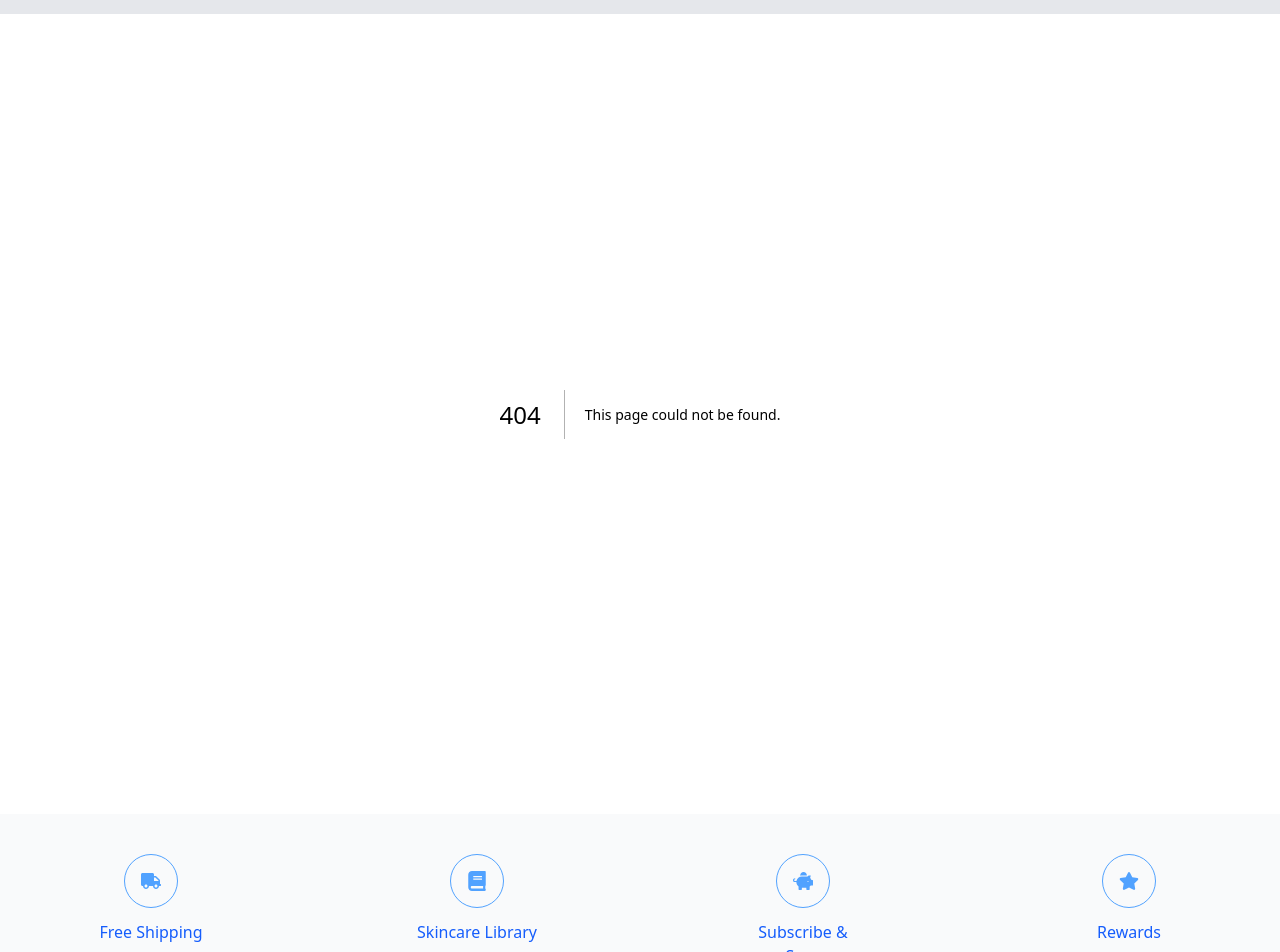
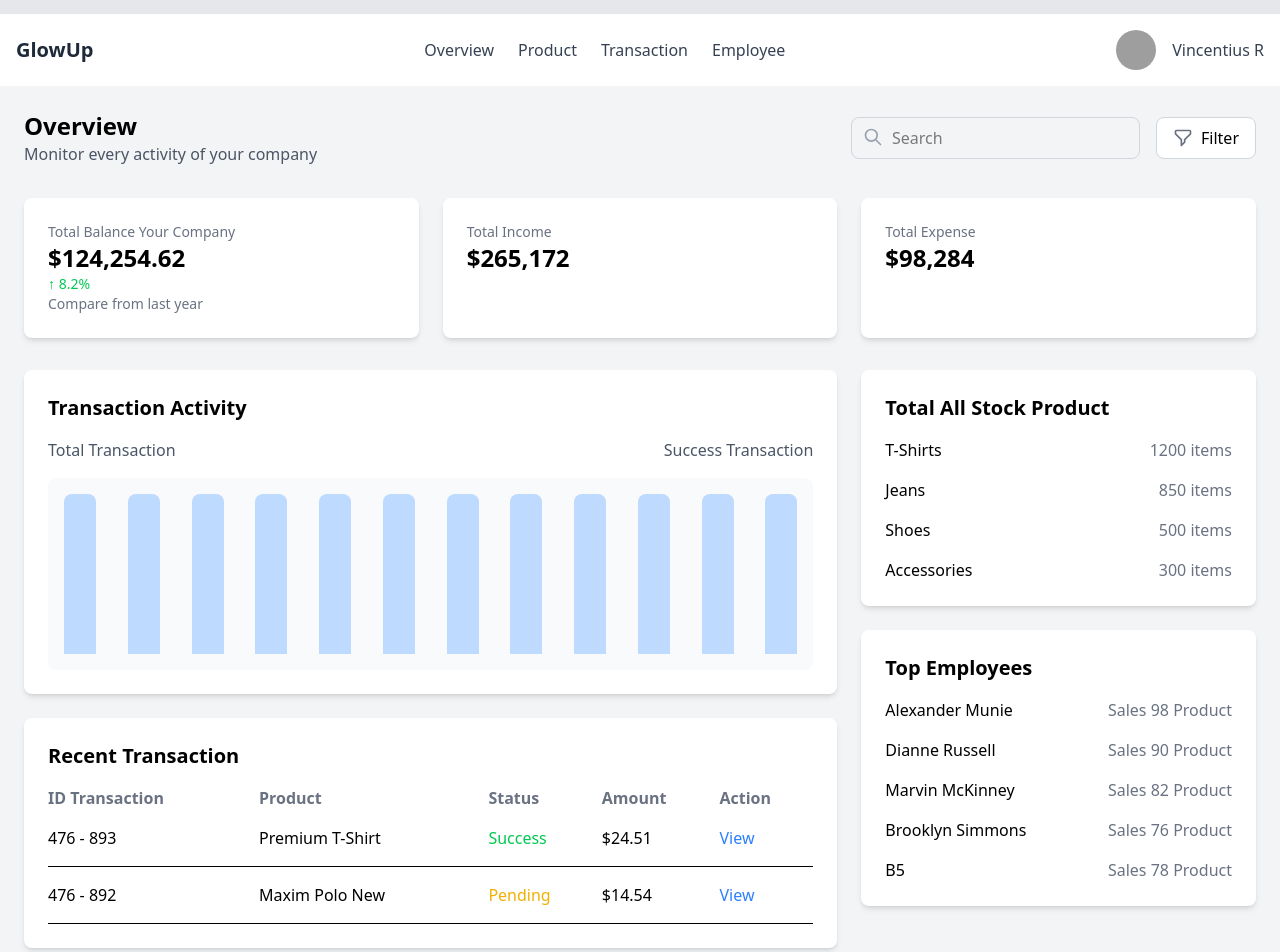
Before and after one commit to SWD392-JS1701/fe, a Next.js app: page /overview in a window 1280 px wide. Before the commit this address had no page. Shown: the part 220-1172 px from the top of the page. Built offline with nearby package versions, Linux system fonts and the light colour scheme; grey boxes are pictures that could not be loaded.

Commit message:
adding admin dashboard

```diff
--- a/app/(auth)/sign-in/page.tsx
+++ b/app/(auth)/sign-in/page.tsx
@@ -32,7 +32,12 @@ const SignIn: FC = () => {
     try {
       const data = await login(formData.email, formData.password);
       localStorage.setItem("access_token", JSON.stringify(data));
-      router.push("/");
+
+      if (data.role === "Admin") {
+        router.push("/overview");
+      } else {
+        router.push("/");
+      }
     } catch (err: any) {
       setError(err.message);
     } finally {
--- a/app/(auth)/sign-up/page.tsx
+++ b/app/(auth)/sign-up/page.tsx
@@ -75,7 +75,6 @@ const SignUp: FC = () => {
     }
 
     try {
-      console.log("Registering user", formData);
       await register(
         formData.name,
         formData.email,
@@ -85,7 +84,6 @@ const SignUp: FC = () => {
         formData.phone,
         formData.address
       );
-      console.log("Registration successful");
       router.push("/sign-in");
     } catch (error) {
       console.error("Registration failed", error);
--- /dev/null
+++ b/app/(page)/overview/page.tsx
@@ -0,0 +1,198 @@
+import AdminNavbar from "@/components/AdminNavbar";
+import React from "react";
+
+const AdminPage = () => {
+  // Sample data for Total All Stock Product
+  const totalStockProducts = [
+    { name: "T-Shirts", quantity: 1200 },
+    { name: "Jeans", quantity: 850 },
+    { name: "Shoes", quantity: 500 },
+    { name: "Accessories", quantity: 300 },
+  ];
+
+  return (
+    <>
+      {/* Admin Navbar */}
+      <AdminNavbar />
+
+      <div className="min-h-screen bg-gray-100 p-6">
+        {/* Header */}
+        <header className="mb-8 flex justify-between items-center">
+          <div>
+            <h1 className="text-2xl font-bold">Overview</h1>
+            <p className="text-gray-600">
+              Monitor every activity of your company
+            </p>
+          </div>
+
+          {/* Search Bar and Filter Button */}
+          <div className="flex items-center gap-4">
+            <div className="relative">
+              <input
+                type="text"
+                placeholder="Search"
+                className="pl-10 pr-4 py-2 border border-gray-300 rounded-lg focus:outline-none focus:ring-2 focus:ring-blue-500"
+              />
+              <svg
+                className="w-5 h-5 absolute left-3 top-2.5 text-gray-400"
+                fill="none"
+                stroke="currentColor"
+                viewBox="0 0 24 24"
+              >
+                <path
+                  strokeLinecap="round"
+                  strokeLinejoin="round"
+                  strokeWidth="2"
+                  d="M21 21l-6-6m2-5a7 7 0 11-14 0 7 7 0 0114 0z"
+                />
+              </svg>
+            </div>
+
+            <button className="flex items-center gap-2 px-4 py-2 bg-white border border-gray-300 rounded-lg hover:bg-gray-50">
+              <svg
+                className="w-5 h-5 text-gray-500"
+                fill="none"
+                stroke="currentColor"
+                viewBox="0 0 24 24"
+              >
+                <path
+                  strokeLinecap="round"
+                  strokeLinejoin="round"
+                  strokeWidth="2"
+                  d="M3 4a1 1 0 011-1h16a1 1 0 011 1v2.586a1 1 0 01-.293.707l-6.414 6.414a1 1 0 00-.293.707V17l-4 4v-6.586a1 1 0 00-.293-.707L3.293 7.293A1 1 0 013 6.586V4z"
+                />
+              </svg>
+              <span>Filter</span>
+            </button>
+          </div>
+        </header>
+
+        {/* Total Balance Section */}
+        <div className="grid grid-cols-1 md:grid-cols-3 gap-6 mb-8">
+          <div className="bg-white p-6 rounded-lg shadow-md">
+            <h2 className="text-gray-500 text-sm">
+              Total Balance Your Company
+            </h2>
+            <p className="text-2xl font-bold">$124,254.62</p>
+            <p className="text-green-500 text-sm">↑ 8.2%</p>
+            <p className="text-gray-500 text-sm">Compare from last year</p>
+          </div>
+          <div className="bg-white p-6 rounded-lg shadow-md">
+            <h2 className="text-gray-500 text-sm">Total Income</h2>
+            <p className="text-2xl font-bold">$265,172</p>
+          </div>
+          <div className="bg-white p-6 rounded-lg shadow-md">
+            <h2 className="text-gray-500 text-sm">Total Expense</h2>
+            <p className="text-2xl font-bold">$98,284</p>
+          </div>
+        </div>
+
+        {/* Main Content Grid */}
+        <div className="grid grid-cols-1 lg:grid-cols-3 gap-6">
+          {/* Left Column (2/3 width) */}
+          <div className="lg:col-span-2 space-y-6">
+            {/* Transaction Activity Section */}
+            <div className="bg-white p-6 rounded-lg shadow-md">
+              <h2 className="text-xl font-bold mb-4">Transaction Activity</h2>
+              <div className="flex justify-between items-center mb-4">
+                <p className="text-gray-600">Total Transaction</p>
+                <p className="text-gray-600">Success Transaction</p>
+              </div>
+              <div className="h-48 bg-gray-50 rounded-lg p-4">
+                {/* Placeholder for Chart */}
+                <div className="flex justify-between h-full">
+                  {[...Array(12)].map((_, i) => (
+                    <div key={i} className="w-8 bg-blue-200 rounded-t-lg"></div>
+                  ))}
+                </div>
+              </div>
+            </div>
+
+            {/* Recent Transaction Section */}
+            <div className="bg-white p-6 rounded-lg shadow-md">
+              <h2 className="text-xl font-bold mb-4">Recent Transaction</h2>
+              <table className="w-full">
+                <thead>
+                  <tr className="text-left text-gray-500">
+                    <th>ID Transaction</th>
+                    <th>Product</th>
+                    <th>Status</th>
+                    <th>Amount</th>
+                    <th>Action</th>
+                  </tr>
+                </thead>
+                <tbody>
+                  <tr className="border-b">
+                    <td className="py-4">476 - 893</td>
+                    <td>Premium T-Shirt</td>
+                    <td className="text-green-500">Success</td>
+                    <td>$24.51</td>
+                    <td>
+                      <button className="text-blue-500">View</button>
+                    </td>
+                  </tr>
+                  <tr className="border-b">
+                    <td className="py-4">476 - 892</td>
+                    <td>Maxim Polo New</td>
+                    <td className="text-yellow-500">Pending</td>
+                    <td>$14.54</td>
+                    <td>
+                      <button className="text-blue-500">View</button>
+                    </td>
+                  </tr>
+                </tbody>
+              </table>
+            </div>
+          </div>
+
+          {/* Right Column (1/3 width) */}
+          <div className="space-y-6">
+            {/* Total All Stock Product Section */}
+            <div className="bg-white p-6 rounded-lg shadow-md">
+              <h2 className="text-xl font-bold mb-4">
+                Total All Stock Product
+              </h2>
+              <div className="space-y-4">
+                {totalStockProducts.map((product, index) => (
+                  <div key={index} className="flex justify-between">
+                    <p>{product.name}</p>
+                    <p className="text-gray-500">{product.quantity} items</p>
+                  </div>
+                ))}
+              </div>
+            </div>
+
+            {/* Top Employees Section */}
+            <div className="bg-white p-6 rounded-lg shadow-md">
+              <h2 className="text-xl font-bold mb-4">Top Employees</h2>
+              <div className="space-y-4">
+                <div className="flex justify-between">
+                  <p>Alexander Munie</p>
+                  <p className="text-gray-500">Sales 98 Product</p>
+                </div>
+                <div className="flex justify-between">
+                  <p>Dianne Russell</p>
+                  <p className="text-gray-500">Sales 90 Product</p>
+                </div>
+                <div className="flex justify-between">
+                  <p>Marvin McKinney</p>
+                  <p className="text-gray-500">Sales 82 Product</p>
+                </div>
+                <div className="flex justify-between">
+                  <p>Brooklyn Simmons</p>
+                  <p className="text-gray-500">Sales 76 Product</p>
+                </div>
+                <div className="flex justify-between">
+                  <p>B5</p>
+                  <p className="text-gray-500">Sales 78 Product</p>
+                </div>
+              </div>
+            </div>
+          </div>
+        </div>
+      </div>
+    </>
+  );
+};
+
+export default AdminPage;
--- /dev/null
+++ b/components/AdminNavbar.tsx
@@ -0,0 +1,46 @@
+import React from "react";
+import Link from "next/link";
+
+const AdminNavbar = () => {
+  return (
+    <nav className="bg-white shadow-md p-4 w-full">
+      <div className="max-w-[1400px] mx-auto flex justify-between items-center">
+        {/* Logo */}
+        <div className="text-xl font-bold text-gray-800">GlowUp</div>
+
+        {/* Navigation Links */}
+        <div className="flex space-x-6">
+          <Link href="/overview" className="text-gray-700 hover:text-blue-600">
+            Overview
+          </Link>
+          <Link href="/product" className="text-gray-700 hover:text-blue-600">
+            Product
+          </Link>
+          <Link
+            href="/transaction"
+            className="text-gray-700 hover:text-blue-600"
+          >
+            Transaction
+          </Link>
+          <Link href="/employee" className="text-gray-700 hover:text-blue-600">
+            Employee
+          </Link>
+        </div>
+
+        {/* User Profile */}
+        <div className="flex items-center space-x-4">
+          <div className="w-10 h-10 rounded-full overflow-hidden">
+            <img
+              src="https://res.cloudinary.com/djv4xa6wu/image/upload/v1735722165/AbhirajK/Abhirajk.webp"
+              alt="Profile"
+              className="w-full h-full object-cover"
+            />
+          </div>
+          <span className="text-gray-700">Vincentius R</span>
+        </div>
+      </div>
+    </nav>
+  );
+};
+
+export default AdminNavbar;
```
